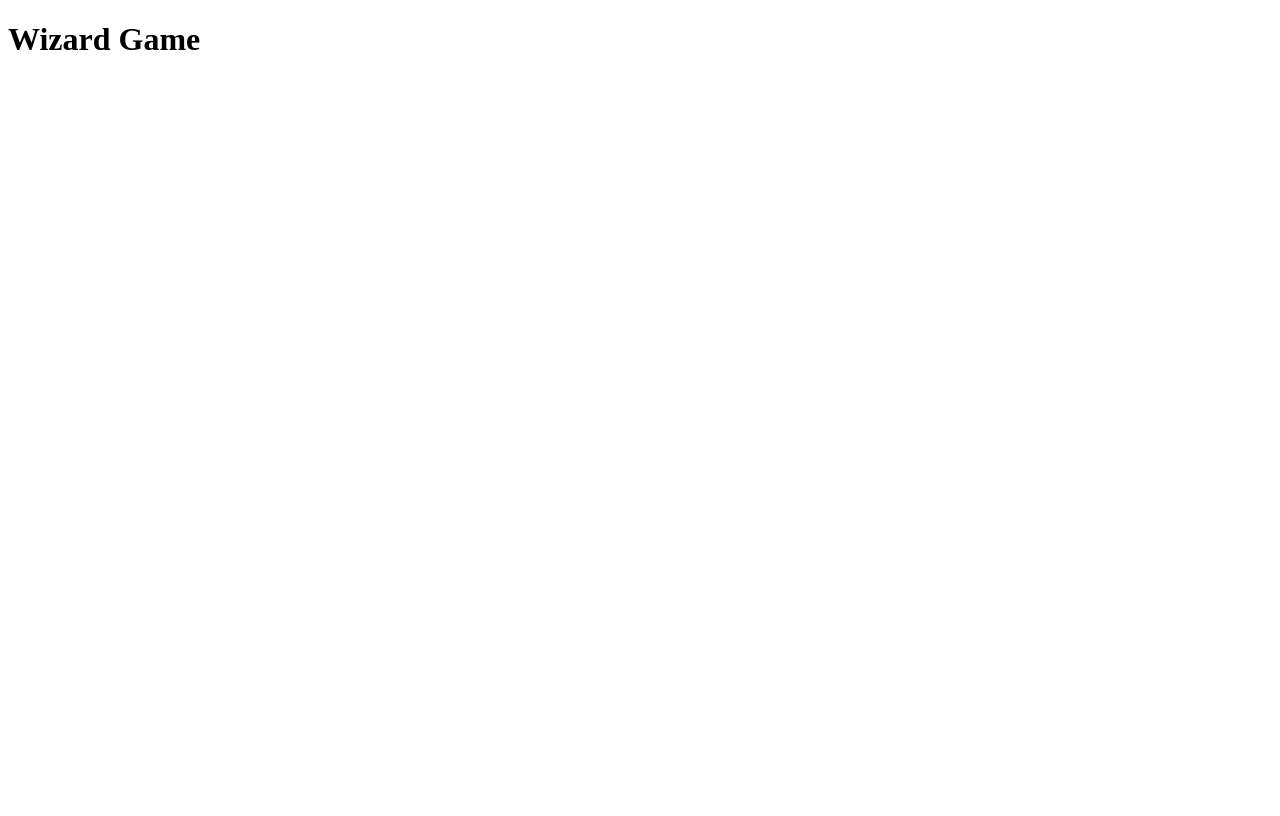
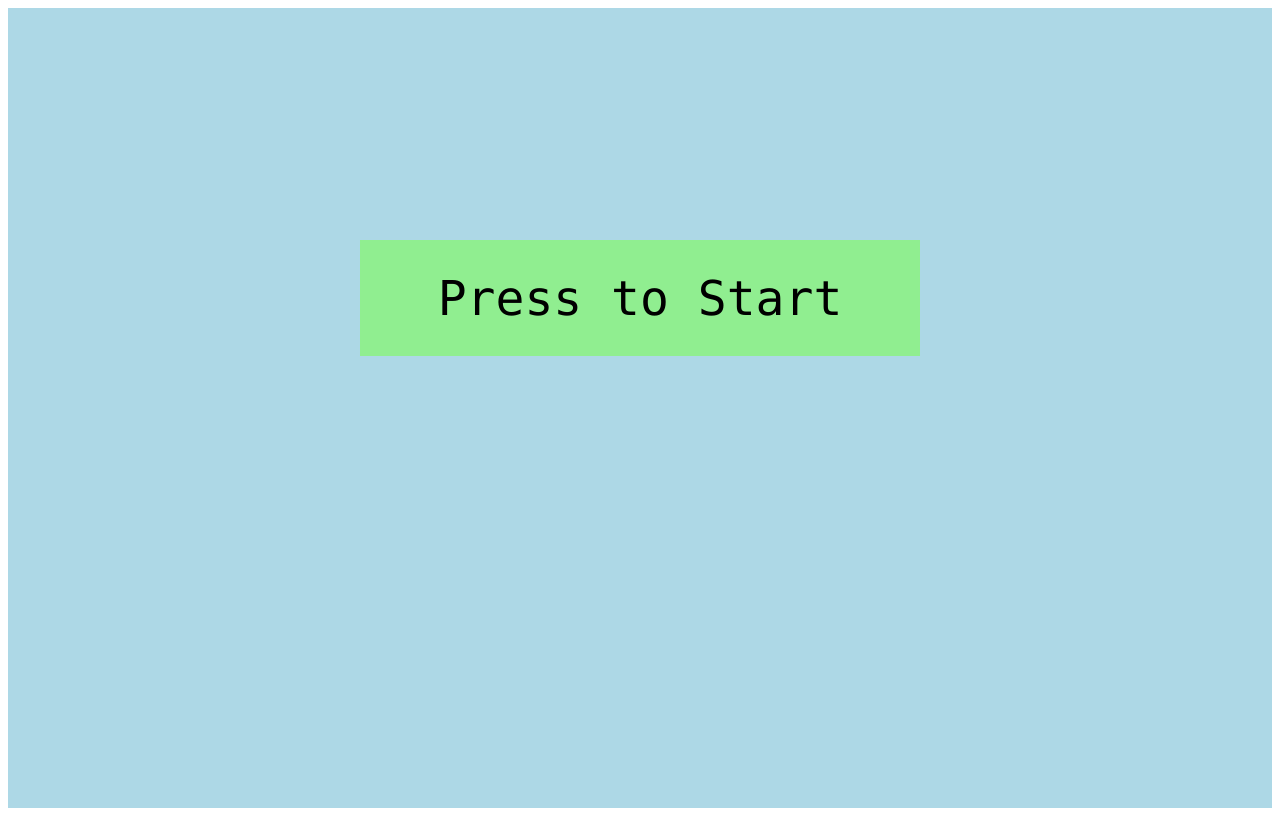
Before and after one commit to lyklecharova/Wizard-Side-Scrolling-Game, a plain HTML site: page src/index.html in a window 1280 px wide. Drawn offline with Linux system fonts and the light colour scheme.

Commit message:
Add start screen

```diff
--- a/src/css/style.css
+++ b/src/css/style.css
@@ -0,0 +1,29 @@
+.body {
+    font-family: 'Consolas', 'Courier New', monospace;
+    margin: 0;
+}
+
+.game {
+    background-color: lightblue;
+    width: 100;
+    height: 100vh;
+
+}
+
+.start-screen {
+    text-align: center;
+    padding: 30px;
+    font-size: 48px;
+    font-family: 'Consolas', 'Courier New', monospace;
+    width: 500px;
+    background-color: lightgreen;
+    position: absolute;
+    left: 50%;
+    top: 30%;
+    transform: translate(-50%);
+}
+
+.start-screen:hover {
+    background-color: green;
+    cursor: pointer;
+}
--- a/src/index.html
+++ b/src/index.html
@@ -4,13 +4,15 @@
 <head>
     <meta charset="UTF-8">
     <meta name="viewport" content="width=device-width, initial-scale=1.0">
-    <link rel="stylesheet" href="/css/style.css">
+    <link rel="stylesheet" href="css/style.css">
     <title>Wizard Side Scrolling Game</title>
 </head>
 
 <body>
-    <h1>Wizard Game</h1>
-    <script>"/js/main.js"</script>
+    <div class="game">
+        <div class="start-screen">Press to Start</div>
+    </div>
+    <script src="js/main.js"></script>
 </body>
 
 </html>
```
